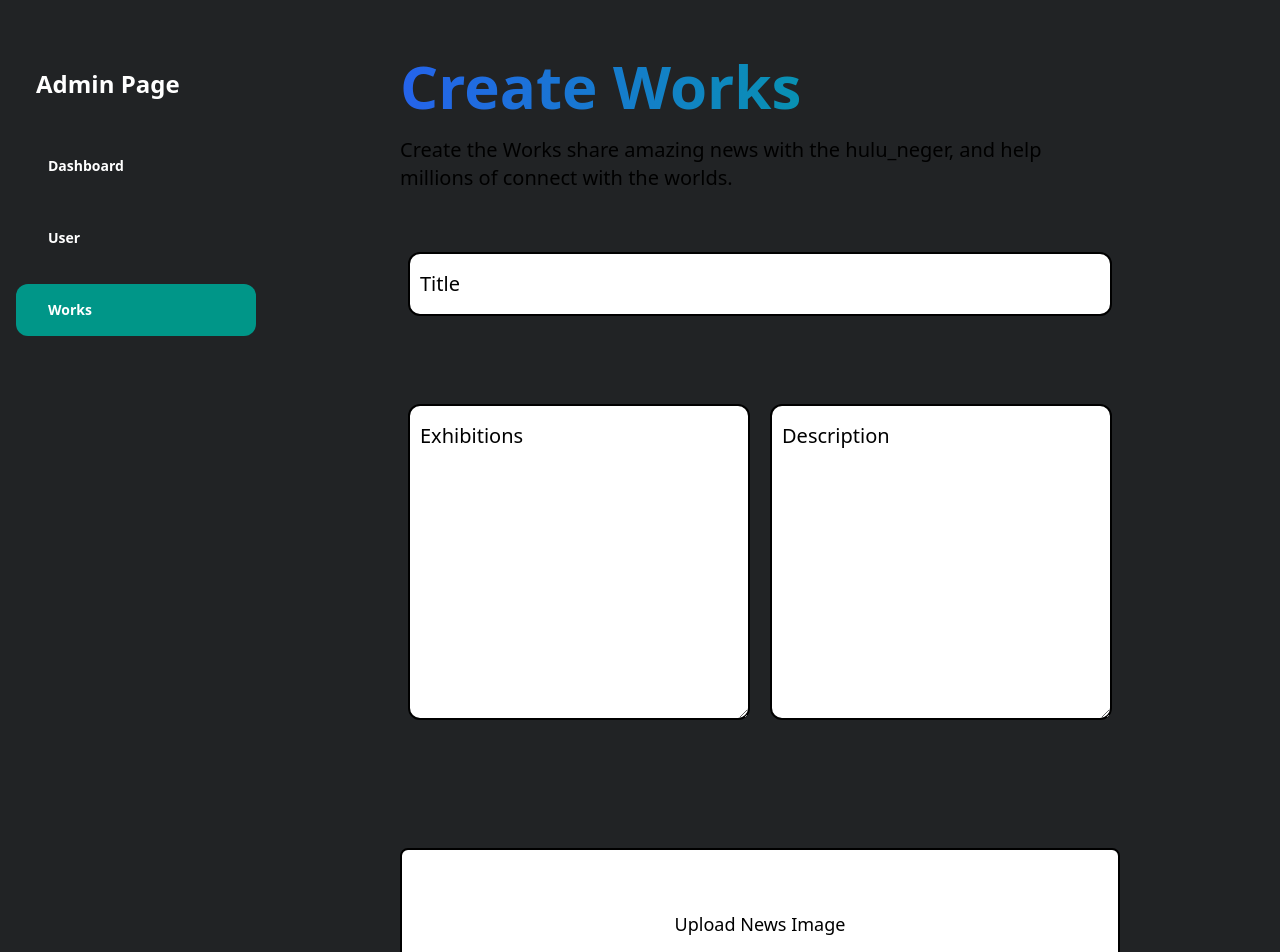
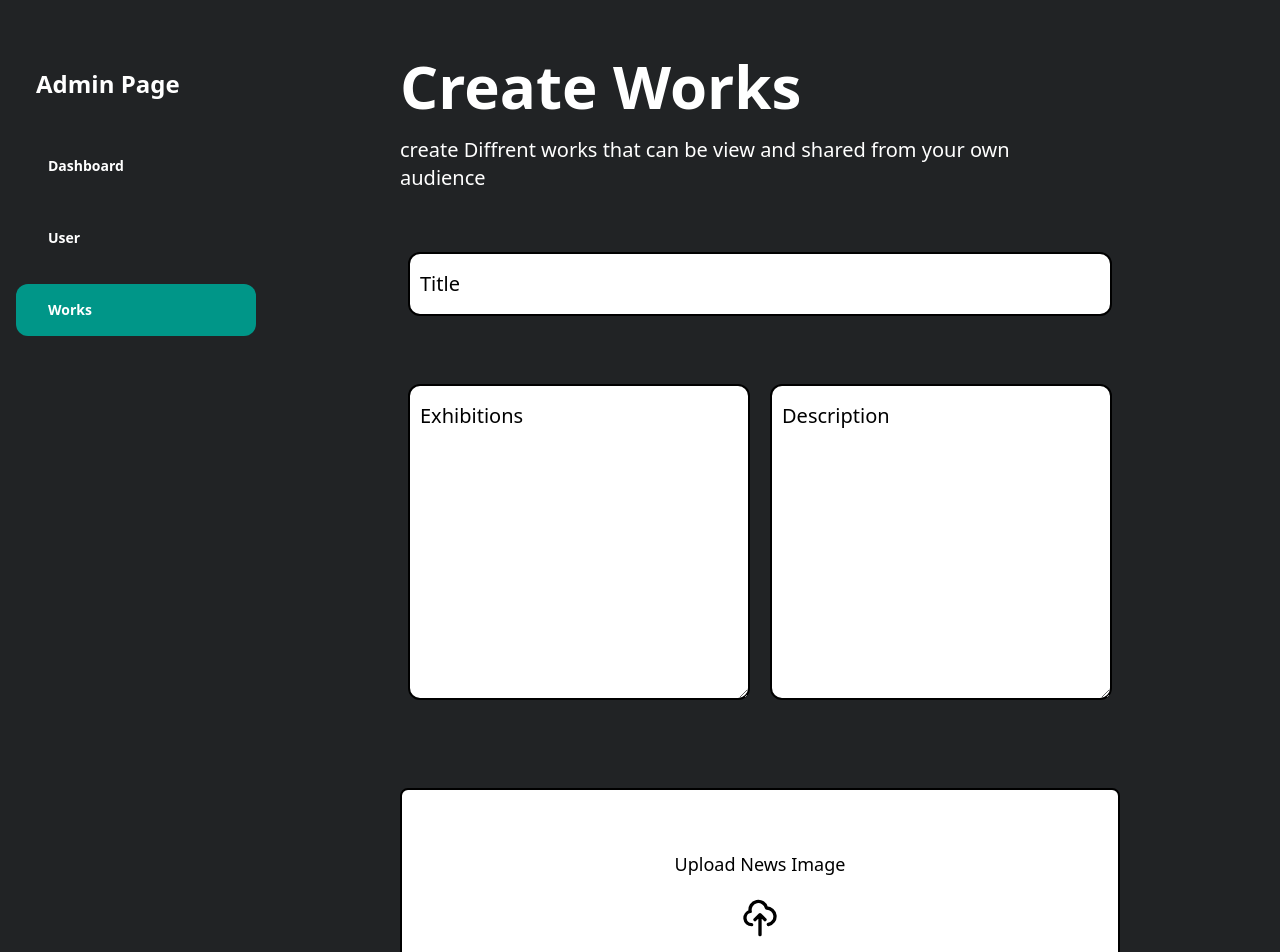
Before and after one commit to yafet-123/personal_website, a Next.js app: page /Admin/Works in a window 1280 px wide. Shown: the part 60-1012 px from the top of the page. Built offline with nearby package versions, Linux system fonts and the light colour scheme; no server answers; the database is empty.

Commit message:
adding works page for admin

```diff
--- a/components/Admin/Works/Form.tsx
+++ b/components/Admin/Works/Form.tsx
@@ -15,14 +15,13 @@ const Form = ({
   const blob = new Blob([Works.Image], { type: "image" });
   return (
     <section className="w-full lg:px-20">
-      <h1 className="head_text text-left">
-        <span className="blue_gradient">
+      <h1 className="head_text text-left mb-5">
+        <span className="text-white">
           {type} {typeofCategory}
         </span>
       </h1>
-      <p className="desc text-left max-w-md">
-        {type} the {typeofCategory} share amazing news with the hulu_neger, and
-        help millions of connect with the worlds.
+      <p className="desc text-white">
+        create Diffrent works that can be view and shared from your own audience
       </p>
 
       <form
@@ -49,7 +48,7 @@ const Form = ({
           </div>
         </div>
 
-        <div className="grid grid-cols-1 lg:grid-cols-2 gap-5 my-10 px-2">
+        <div className="grid grid-cols-1 lg:grid-cols-2 gap-5 my-5 px-2">
           <div className="relative mb-5">
             <textarea
               id="exhibitions"
@@ -93,7 +92,7 @@ const Form = ({
           </div>
         </div>
 
-        <div className="grid grid-cols-1 gap-5 my-10">
+        <div className="grid grid-cols-1 gap-5 my-5">
           <div className="flex items-center justify-center w-full">
             <label
               htmlFor="dropzone-file"
```
